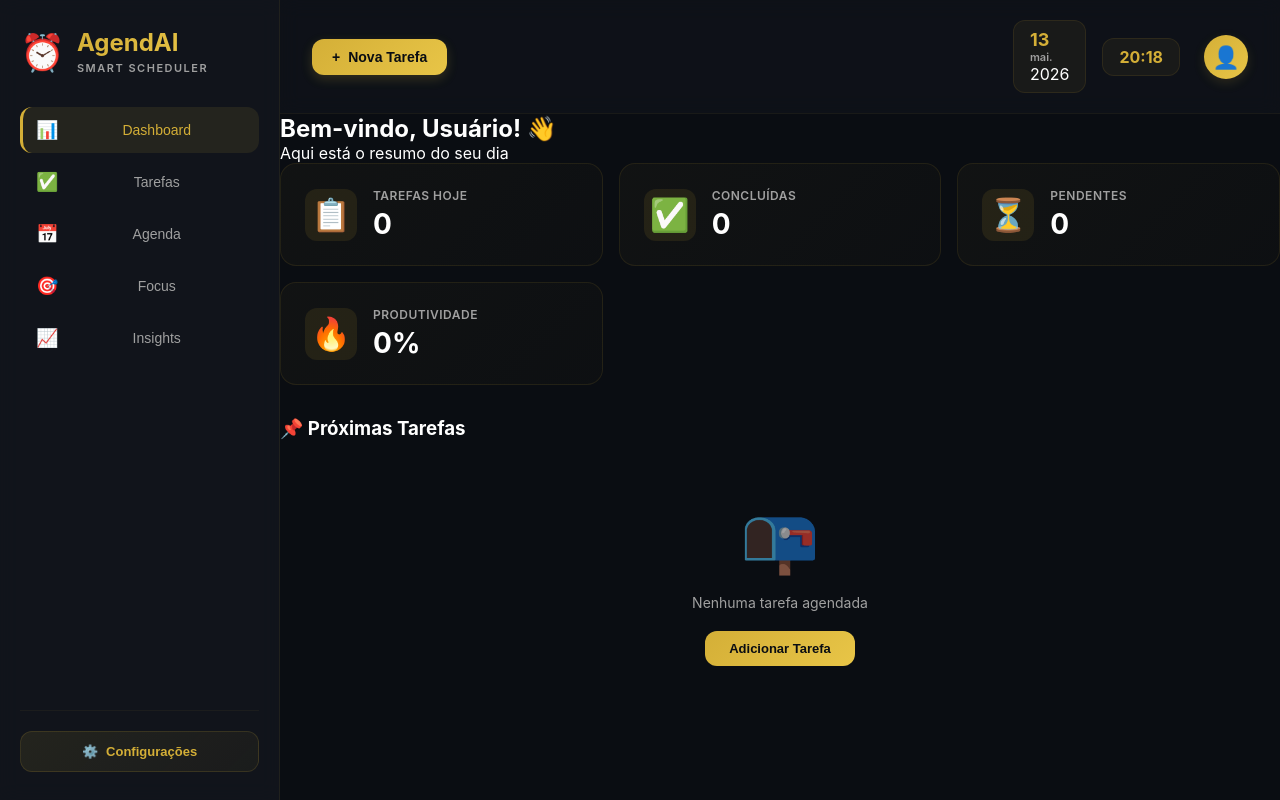
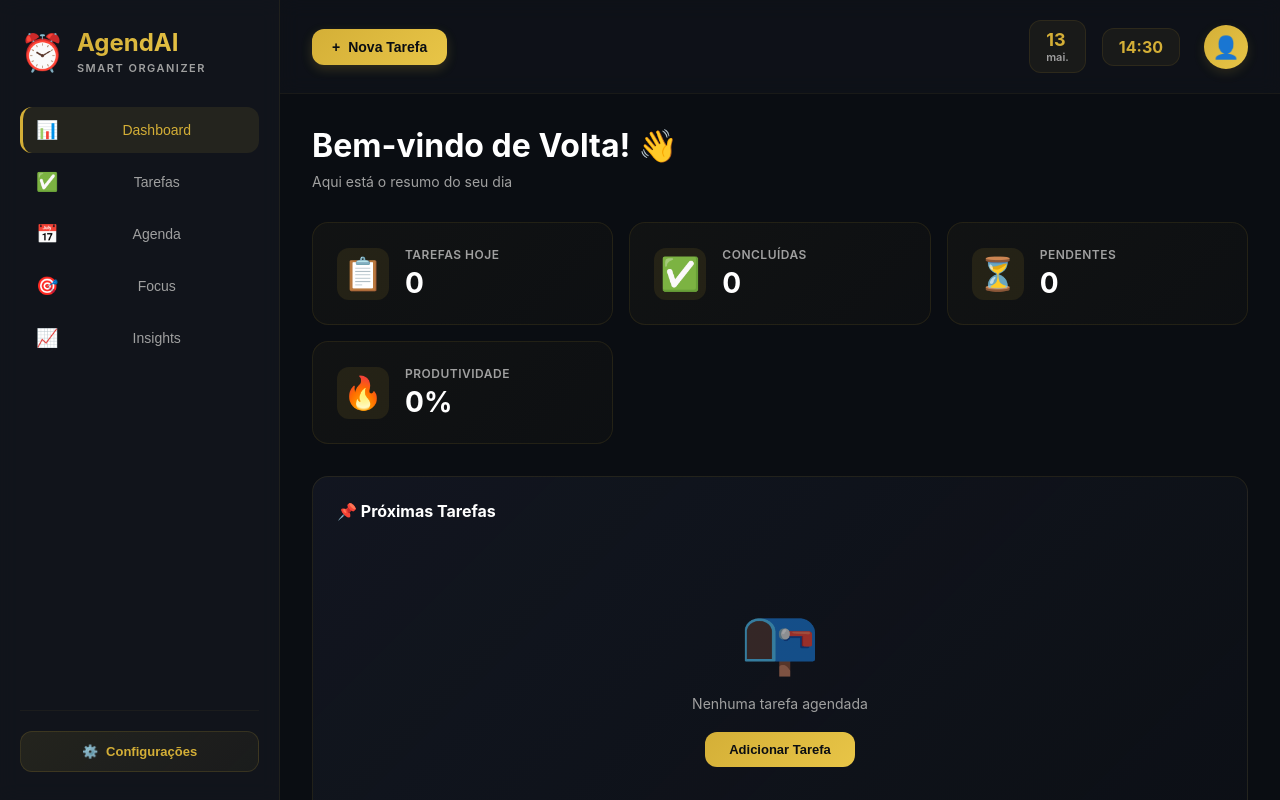
Before and after one commit to Edykiran/engenharia-de-prompt-fundamentos, a plain HTML site: page agente-organizador/index.html in a window 1280 px wide. Drawn offline with Linux system fonts and the light colour scheme.

Commit message:
Update HTML with improved organization and minimalist design

```diff
--- a/agente-organizador/index.html
+++ b/agente-organizador/index.html
@@ -3,8 +3,8 @@
 <head>
     <meta charset="UTF-8">
     <meta name="viewport" content="width=device-width, initial-scale=1.0">
-    <title>AgendAI - Agente Inteligente de Organização</title>
-    <link href="https://fonts.googleapis.com/css2?family=Inter:wght@400;500;600;700;800&display=swap" rel="stylesheet">
+    <title>AgendAI - Organizador Inteligente</title>
+    <link href="https://fonts.googleapis.com/css2?family=Inter:wght@400;500;600;700&display=swap" rel="stylesheet">
     <link rel="stylesheet" href="styles.css">
 </head>
 <body>
@@ -12,13 +12,13 @@
     <div class="floating-orbs"></div>
 
     <div class="app-container">
-        <!-- Modern Sidebar -->
+        <!-- SIDEBAR -->
         <aside class="modern-sidebar">
             <div class="sidebar-brand">
                 <div class="brand-icon">⏰</div>
                 <div class="brand-text">
                     <h1>AgendAI</h1>
-                    <p>Smart Scheduler</p>
+                    <p>Smart Organizer</p>
                 </div>
             </div>
 
@@ -53,13 +53,13 @@
             </div>
         </aside>
 
-        <!-- Main Area -->
+        <!-- MAIN AREA -->
         <div class="main-area">
-            <!-- Top Bar -->
+            <!-- TOP BAR -->
             <div class="top-bar">
-                <div class="top-bar-left">
+                <div>
                     <button class="quick-add-btn" id="quick-add">
-                        <span class="plus-icon">+</span>
+                        <span>+</span>
                         <span>Nova Tarefa</span>
                     </button>
                 </div>
@@ -68,53 +68,50 @@
                     <div class="time-display">
                         <div class="date-section">
                             <div class="date-day" id="current-day">13</div>
-                            <div class="date-info">
+                            <div>
                                 <div class="date-month" id="current-month">Mai</div>
-                                <div class="date-year" id="current-year">2026</div>
                             </div>
                         </div>
                         <div class="time-section">
                             <div class="time-value" id="current-time">14:30</div>
                         </div>
                     </div>
-                    <div class="user-menu">
                     <div class="user-avatar">👤</div>
                 </div>
             </div>
-            </div>
 
-            <!-- Dashboard Section -->
+            <!-- CONTENT AREA -->
+            <div class="content-area">
+                <!-- DASHBOARD -->
                 <section id="dashboard" class="content-section active">
-                <div class="dashboard-hero">
-                    <div class="hero-greeting">
-                        <h2>Bem-vindo, Usuário! 👋</h2>
-                        <p class="hero-subtitle">Aqui está o resumo do seu dia</p>
-                    </div>
+                    <div class="page-header">
+                        <h1 class="page-title">Bem-vindo de Volta! 👋</h1>
+                        <p class="page-subtitle">Aqui está o resumo do seu dia</p>
                     </div>
 
                     <div class="stats-grid">
-                    <div class="stat-card primary">
+                        <div class="stat-card">
                             <div class="stat-icon">📋</div>
                             <div class="stat-content">
                                 <div class="stat-label">Tarefas Hoje</div>
                                 <div class="stat-value" id="today-count">0</div>
                             </div>
                         </div>
-                    <div class="stat-card success">
+                        <div class="stat-card">
                             <div class="stat-icon">✅</div>
                             <div class="stat-content">
                                 <div class="stat-label">Concluídas</div>
                                 <div class="stat-value" id="completed-count">0</div>
                             </div>
                         </div>
-                    <div class="stat-card warning">
+                        <div class="stat-card">
                             <div class="stat-icon">⏳</div>
                             <div class="stat-content">
                                 <div class="stat-label">Pendentes</div>
                                 <div class="stat-value" id="pending-count">0</div>
                             </div>
                         </div>
-                    <div class="stat-card accent">
+                        <div class="stat-card">
                             <div class="stat-icon">🔥</div>
                             <div class="stat-content">
                                 <div class="stat-label">Produtividade</div>
@@ -123,19 +120,21 @@
                         </div>
                     </div>
 
-                <div class="featured-section">
-                    <h3>📌 Próximas Tarefas</h3>
+                    <div class="card">
+                        <div class="card-header">
+                            <h3 class="card-title">📌 Próximas Tarefas</h3>
+                        </div>
                         <div class="featured-list" id="upcoming-tasks">
                             <div class="empty-state">
                                 <span class="empty-icon">📭</span>
                                 <p>Nenhuma tarefa agendada</p>
-                            <button class="cta-btn" id="add-first-task">Adicionar Tarefa</button>
+                                <button class="cta-btn" onclick="openModal()">Adicionar Tarefa</button>
                             </div>
                         </div>
                     </div>
                 </section>
 
-            <!-- Tasks Section -->
+                <!-- TASKS -->
                 <section id="tasks" class="content-section">
                     <div class="section-header">
                         <h2>Minhas Tarefas</h2>
@@ -150,12 +149,12 @@
                         <div class="empty-state">
                             <span class="empty-icon">✨</span>
                             <p>Você não tem tarefas ainda</p>
-                        <button class="cta-btn" id="add-task-btn">Criar Primeira Tarefa</button>
+                            <button class="cta-btn" onclick="openModal()">Criar Primeira Tarefa</button>
                         </div>
                     </div>
                 </section>
 
-            <!-- Schedule Section -->
+                <!-- SCHEDULE -->
                 <section id="schedule" class="content-section">
                     <div class="section-header">
                         <h2>Sua Agenda</h2>
@@ -178,7 +177,7 @@
                     </div>
                 </section>
 
-            <!-- Focus Section -->
+                <!-- FOCUS -->
                 <section id="focus" class="content-section">
                     <div class="section-header">
                         <h2>Modo Focus 🎯</h2>
@@ -199,7 +198,7 @@
                     </div>
                 </section>
 
-            <!-- Insights Section -->
+                <!-- INSIGHTS -->
                 <section id="insights" class="content-section">
                     <div class="section-header">
                         <h2>Sua Produtividade 📊</h2>
@@ -209,19 +208,19 @@
                         <div class="insight-card">
                             <h3>Distribuição por Categoria</h3>
                             <div class="chart" id="category-chart">
-                            <div style="color: var(--text-tertiary);">Sem dados</div>
+                                <div style="color: var(--text-tertiary); text-align: center;">Sem dados</div>
                             </div>
                         </div>
                         <div class="insight-card">
                             <h3>Tarefas por Prioridade</h3>
                             <div class="chart" id="priority-chart">
-                            <div style="color: var(--text-tertiary);">Sem dados</div>
+                                <div style="color: var(--text-tertiary); text-align: center;">Sem dados</div>
                             </div>
                         </div>
                         <div class="insight-card">
                             <h3>Taxa de Conclusão</h3>
                             <div class="chart" id="completion-chart">
-                            <div style="color: var(--text-tertiary);">Sem dados</div>
+                                <div style="color: var(--text-tertiary); text-align: center;">Sem dados</div>
                             </div>
                         </div>
                     </div>
@@ -242,7 +241,7 @@
                     </div>
                 </section>
 
-            <!-- Settings Section -->
+                <!-- SETTINGS -->
                 <section id="settings" class="content-section">
                     <div class="section-header">
                         <h2>Configurações ⚙️</h2>
@@ -295,8 +294,9 @@
                 </section>
             </div>
         </div>
+    </div>
 
-    <!-- Add Task Modal -->
+    <!-- MODAL -->
     <div class="modal" id="add-task-modal">
         <div class="modal-overlay" onclick="closeModal()"></div>
         <div class="modal-content">
@@ -352,7 +352,6 @@
         </div>
     </div>
 
-    <!-- Hidden file input for imports -->
     <input type="file" id="import-file" accept=".json" style="display: none;">
 
     <script src="script.js"></script>
```
Lines whose indentation alone changed are shown as unchanged.
